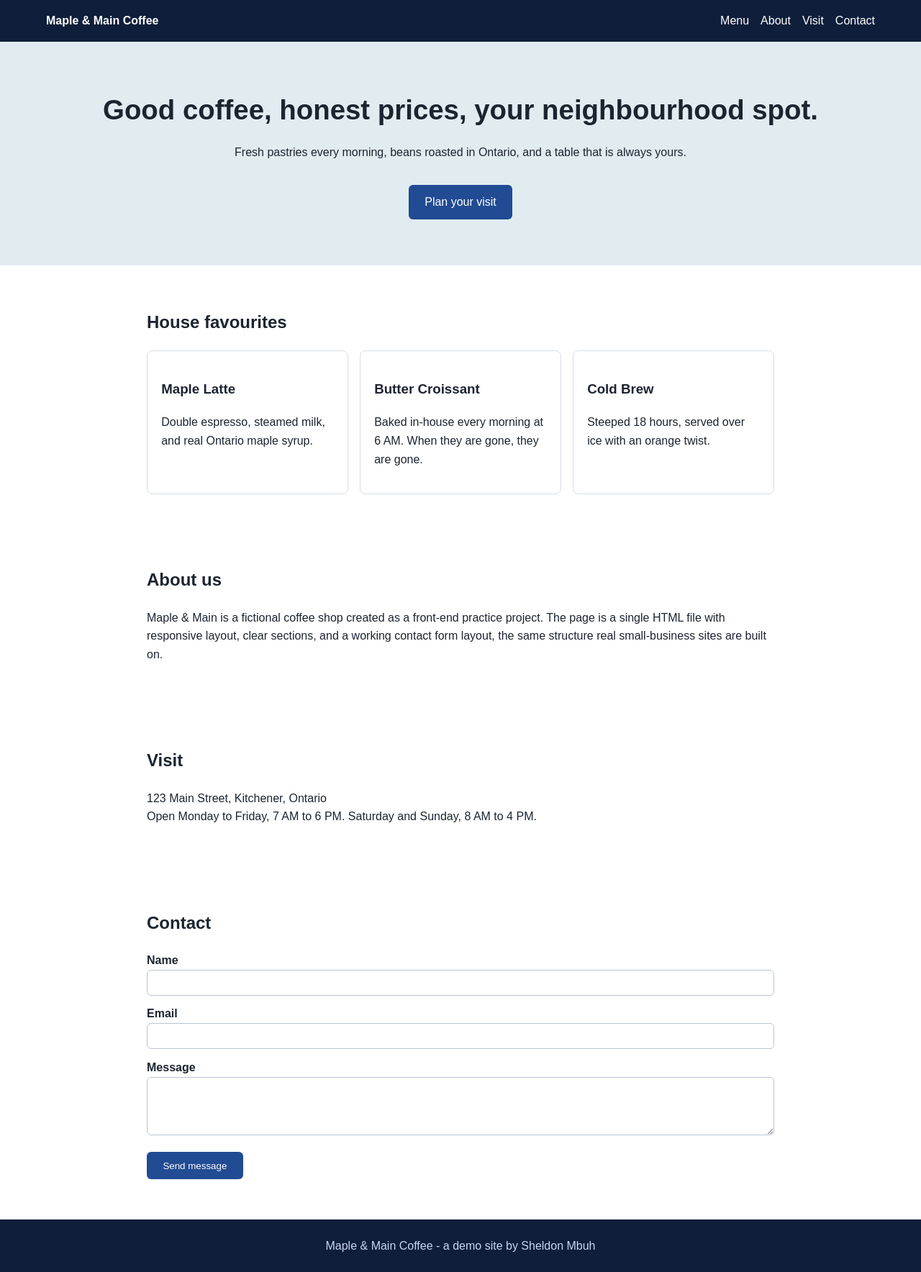
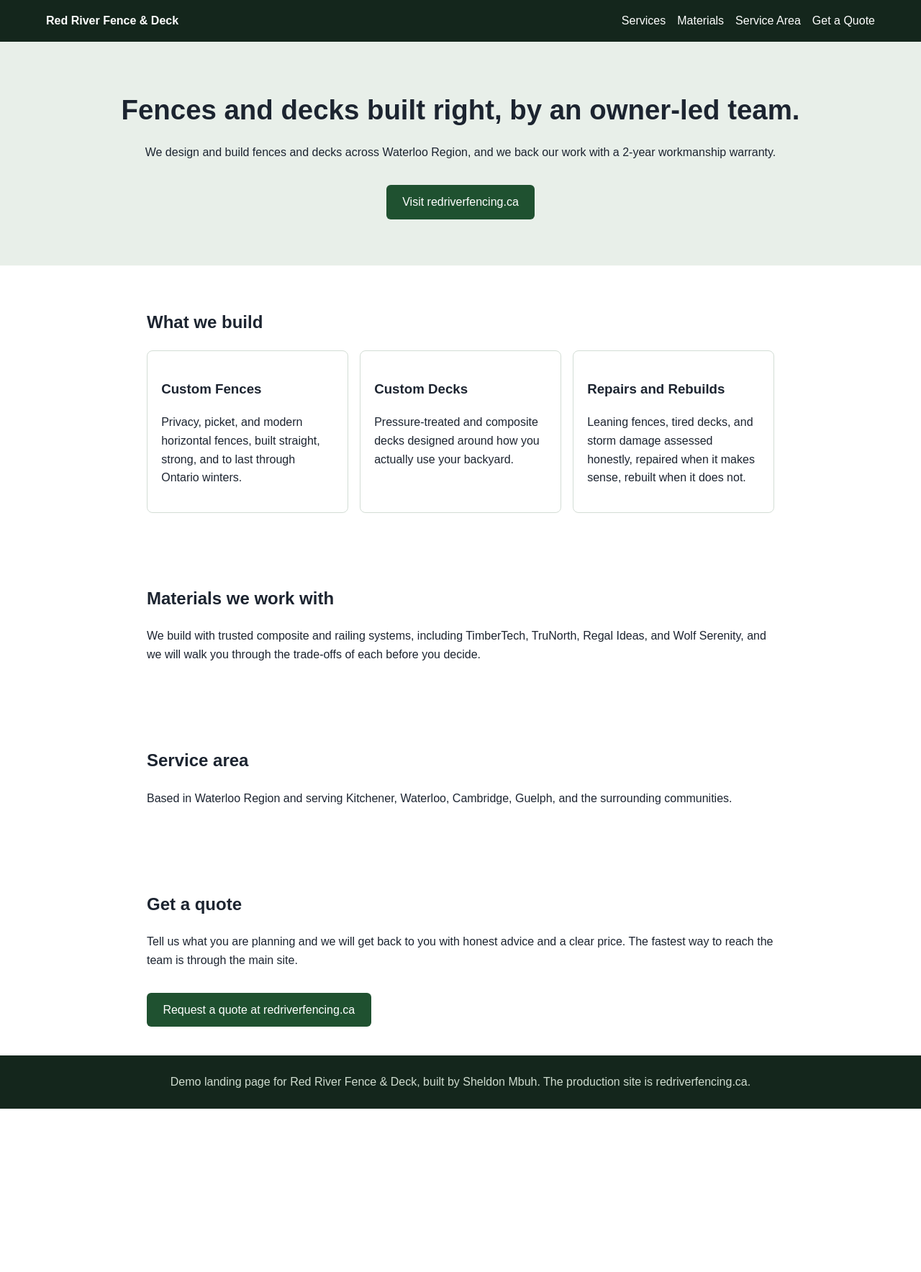
Before and after one commit to sheldonmbuh/local-business-landing-page, a plain HTML site: page index.html in a window 1280 px wide. Shown: the whole page at 72% size. After the commit the page ends 1541 px from the top, so only its background shows below. Drawn offline with Linux system fonts and the light colour scheme.

Commit message:
Rebuild landing page around Red River Fence and Deck

```diff
--- a/index.html
+++ b/index.html
@@ -3,67 +3,52 @@
 <head>
 <meta charset="UTF-8">
 <meta name="viewport" content="width=device-width, initial-scale=1.0">
-<title>Maple &amp; Main Coffee - Kitchener</title>
+<title>Red River Fence &amp; Deck - Waterloo Region</title>
 <style>
   * { box-sizing: border-box; }
   body { font-family: Arial, Helvetica, sans-serif; margin: 0; color: #1c2430; line-height: 1.6; }
-  header { background: #0f1e3a; color: #fff; padding: 1rem 5%; display: flex; justify-content: space-between; align-items: center; flex-wrap: wrap; }
+  header { background: #14261c; color: #fff; padding: 1rem 5%; display: flex; justify-content: space-between; align-items: center; flex-wrap: wrap; }
   header a { color: #fff; text-decoration: none; margin-left: 1rem; }
-  .hero { background: #e1ecf0; padding: 4rem 5%; text-align: center; }
+  .hero { background: #e8efe9; padding: 4rem 5%; text-align: center; }
   .hero h1 { font-size: 2.4rem; margin: 0 0 0.5rem; }
-  .btn { display: inline-block; background: #214b93; color: #fff; padding: 0.7rem 1.4rem; border-radius: 6px; text-decoration: none; margin-top: 1rem; }
+  .btn { display: inline-block; background: #1f5130; color: #fff; padding: 0.7rem 1.4rem; border-radius: 6px; text-decoration: none; margin-top: 1rem; }
   section { padding: 2.5rem 5%; max-width: 1000px; margin: 0 auto; }
   .cards { display: grid; grid-template-columns: repeat(auto-fit, minmax(220px, 1fr)); gap: 1rem; }
-  .card { border: 1px solid #d7dee8; border-radius: 8px; padding: 1.2rem; }
-  footer { background: #0f1e3a; color: #c9d6f2; text-align: center; padding: 1.5rem 5%; }
-  label { display: block; margin-top: 0.8rem; font-weight: bold; }
-  input, textarea { width: 100%; padding: 0.6rem; border: 1px solid #b9c4d4; border-radius: 6px; }
-  button { background: #214b93; color: #fff; border: 0; padding: 0.7rem 1.4rem; border-radius: 6px; margin-top: 1rem; cursor: pointer; }
+  .card { border: 1px solid #d3ddd5; border-radius: 8px; padding: 1.2rem; }
+  footer { background: #14261c; color: #cfdccf; text-align: center; padding: 1.5rem 5%; }
 </style>
 </head>
 <body>
 <header>
-  <strong>Maple &amp; Main Coffee</strong>
-  <nav><a href="#menu">Menu</a><a href="#about">About</a><a href="#visit">Visit</a><a href="#contact">Contact</a></nav>
+  <strong>Red River Fence &amp; Deck</strong>
+  <nav><a href="#services">Services</a><a href="#materials">Materials</a><a href="#area">Service Area</a><a href="#quote">Get a Quote</a></nav>
 </header>
 <div class="hero">
-  <h1>Good coffee, honest prices, your neighbourhood spot.</h1>
-  <p>Fresh pastries every morning, beans roasted in Ontario, and a table that is always yours.</p>
-  <a class="btn" href="#visit">Plan your visit</a>
+  <h1>Fences and decks built right, by an owner-led team.</h1>
+  <p>We design and build fences and decks across Waterloo Region, and we back our work with a 2-year workmanship warranty.</p>
+  <a class="btn" href="https://redriverfencing.ca" target="_blank" rel="noopener">Visit redriverfencing.ca</a>
 </div>
-<section id="menu">
-  <h2>House favourites</h2>
+<section id="services">
+  <h2>What we build</h2>
   <div class="cards">
-    <div class="card"><h3>Maple Latte</h3><p>Double espresso, steamed milk, and real Ontario maple syrup.</p></div>
-    <div class="card"><h3>Butter Croissant</h3><p>Baked in-house every morning at 6 AM. When they are gone, they are gone.</p></div>
-    <div class="card"><h3>Cold Brew</h3><p>Steeped 18 hours, served over ice with an orange twist.</p></div>
+    <div class="card"><h3>Custom Fences</h3><p>Privacy, picket, and modern horizontal fences, built straight, strong, and to last through Ontario winters.</p></div>
+    <div class="card"><h3>Custom Decks</h3><p>Pressure-treated and composite decks designed around how you actually use your backyard.</p></div>
+    <div class="card"><h3>Repairs and Rebuilds</h3><p>Leaning fences, tired decks, and storm damage assessed honestly, repaired when it makes sense, rebuilt when it does not.</p></div>
   </div>
 </section>
-<section id="about">
-  <h2>About us</h2>
-  <p>Maple &amp; Main is a fictional coffee shop created as a front-end practice project. The page is a single HTML file with responsive layout, clear sections, and a working contact form layout, the same structure real small-business sites are built on.</p>
+<section id="materials">
+  <h2>Materials we work with</h2>
+  <p>We build with trusted composite and railing systems, including TimberTech, TruNorth, Regal Ideas, and Wolf Serenity, and we will walk you through the trade-offs of each before you decide.</p>
 </section>
-<section id="visit">
-  <h2>Visit</h2>
-  <p>123 Main Street, Kitchener, Ontario<br>Open Monday to Friday, 7 AM to 6 PM. Saturday and Sunday, 8 AM to 4 PM.</p>
+<section id="area">
+  <h2>Service area</h2>
+  <p>Based in Waterloo Region and serving Kitchener, Waterloo, Cambridge, Guelph, and the surrounding communities.</p>
 </section>
-<section id="contact">
-  <h2>Contact</h2>
-  <form id="contactForm">
-    <label for="name">Name</label><input id="name" required>
-    <label for="email">Email</label><input id="email" type="email" required>
-    <label for="msg">Message</label><textarea id="msg" rows="4" required></textarea>
-    <button type="submit">Send message</button>
-    <p id="sent" role="status"></p>
-  </form>
+<section id="quote">
+  <h2>Get a quote</h2>
+  <p>Tell us what you are planning and we will get back to you with honest advice and a clear price. The fastest way to reach the team is through the main site.</p>
+  <a class="btn" href="https://redriverfencing.ca" target="_blank" rel="noopener">Request a quote at redriverfencing.ca</a>
 </section>
-<footer>Maple &amp; Main Coffee - a demo site by Sheldon Mbuh</footer>
-<script>
-  document.getElementById("contactForm").addEventListener("submit", function (e) {
-    e.preventDefault();
-    document.getElementById("sent").textContent = "Thanks, your message was noted. This demo form does not send email yet.";
-    this.reset();
-  });
-</script>
+<footer>Demo landing page for Red River Fence &amp; Deck, built by Sheldon Mbuh. The production site is redriverfencing.ca.</footer>
 </body>
 </html>
```
Also changed, not shown: 1 other file.
